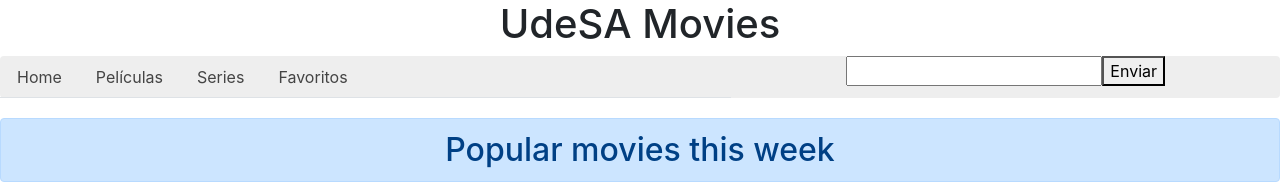
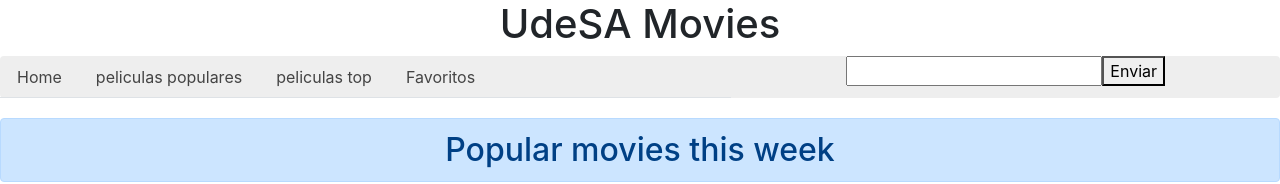
Before and after one commit to marcosmackinnon/pro3-grp1, a React (Create React App) app: page / in a window 1280 px wide. Shown: the top 184 px of the page. Built offline with nearby package versions, Linux system fonts and the light colour scheme; no server answers.

Commit message:
Link peliculas populares y pelis top

```diff
--- a/src/App.js
+++ b/src/App.js
@@ -19,8 +19,6 @@ function App() {
         <Route component = {searchResults} path = '/search-results/:query' />
         <Route component = {VerMas} path = '/vermas/:tipo' />
         <Route component = {Favoritos} path = '/favorites' />
-
-
         <Route component = {Error404} path = '' />
       </Switch>
     </div>
--- a/src/Components/Header/Header.js
+++ b/src/Components/Header/Header.js
@@ -28,11 +28,11 @@ class Header extends Component{
                         <Link className="nav-link" to="/">Home</Link>
                     </li>
                     <li className="nav-item">
-                        <Link className="nav-link" to="/movies">Películas</Link>
+                        <a className="nav-link" href="/vermas/popular"> peliculas populares </a>
                     </li>
                     <li className="nav-item">
-                        <Link className="nav-link" to="/series">Series</Link>
-                    </li>
+                        <a className="nav-link" href="/vermas/top_rated"> peliculas top </a>
+                        </li>
                     <li className="nav-item">
                         <Link className="nav-link" to="/favorites">Favoritos</Link>
                     </li>
--- a/src/Screens/Home/Home.js
+++ b/src/Screens/Home/Home.js
@@ -52,14 +52,14 @@ class Home extends Component{
 
                 <Link to= "/vermas/popular"> <button className="btn btn-primary mb-3"> Ver mas </button> </Link>
 
-                <ListaCards data = {this.state.pelispopulares.splice(0, 5)}/> {/* esto de .splice(0, 5) lo hago para que no se muestren las 20 peliculas, y se vean solo 5  */}
+                <ListaCards data = {this.state.pelispopulares.slice(0, 5)}/> {/* esto de .splice(0, 5) lo hago para que no se muestren las 20 peliculas, y se vean solo 5  */}
 
 
                 <h2 className="alert alert-primary"> TOP rated movies this week</h2> {/* esto seria la "segunda seccion" que hay en el home  */}
 
                 <Link to= "/vermas/top_rated"> <button className="btn btn-primary mb-3"> Ver mas </button> </Link>
 
-                <ListaCards data = {this.state.pelistop.splice(0, 5)}/> {/* uso pelistop que defini en el setState de la linea 35 en vez de pelispopulares  */}
+                <ListaCards data = {this.state.pelistop.slice(0, 5)}/> {/* uso pelistop que defini en el setState de la linea 35 en vez de pelispopulares  */}
 
 
 
```
